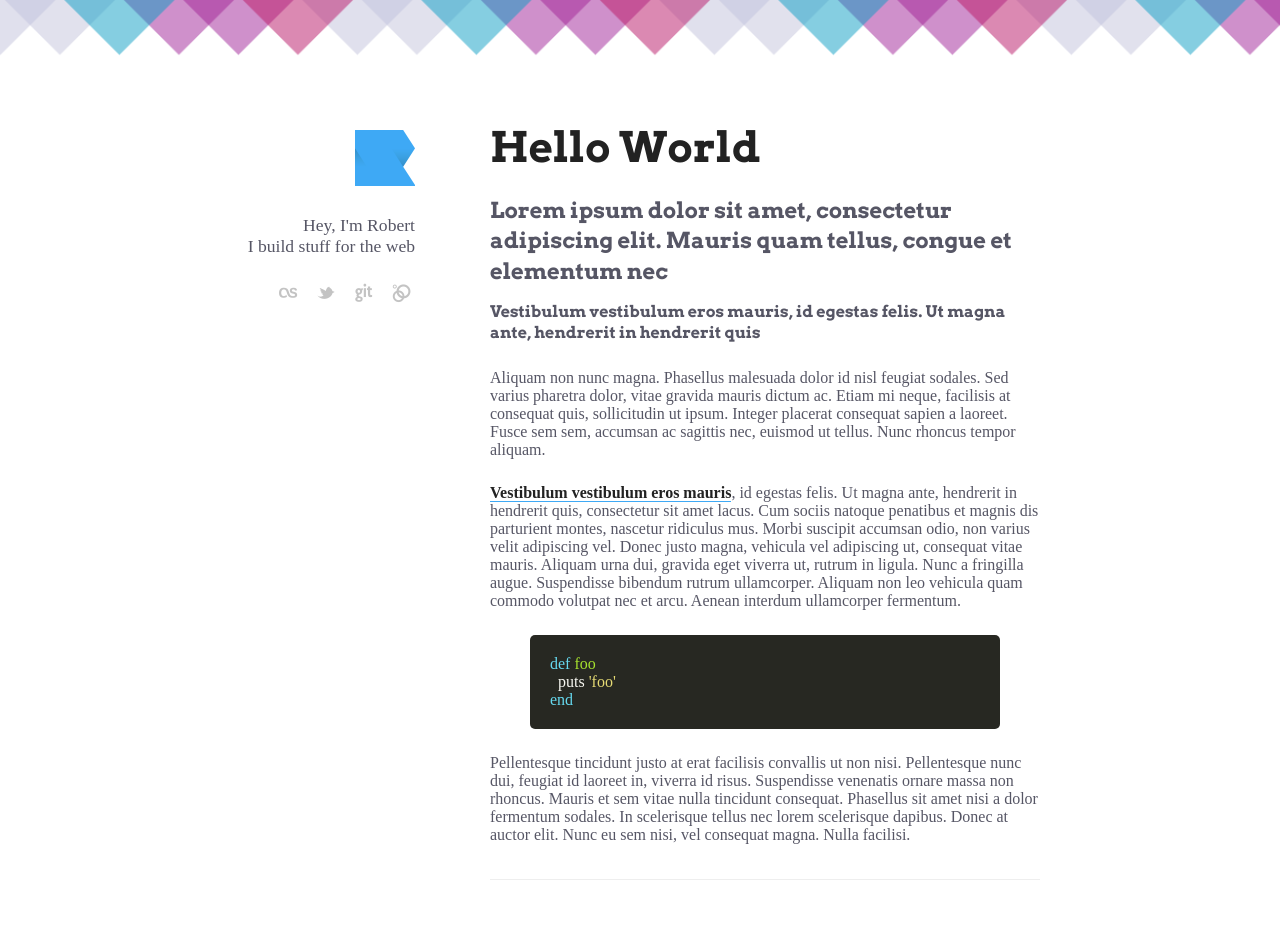
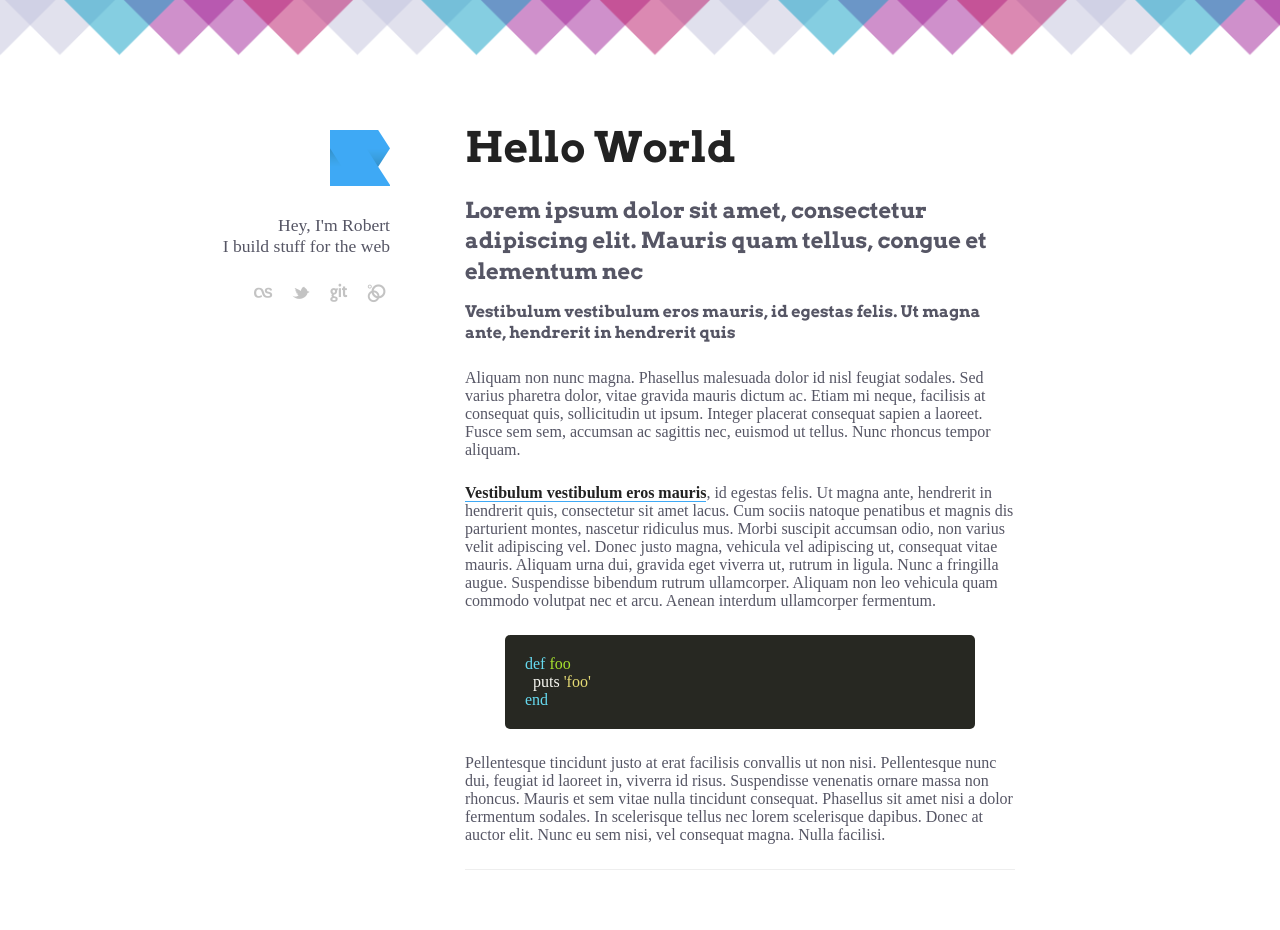
Before and after one commit to studioromeo/studioromeo.github.com, a Jekyll site: the page built from _posts/2012-09-08-hello-world.md, in a window 1280 px wide. Built offline with Jekyll 4.4.1, drawn with Linux system fonts in a browser that asks for light colours.

Commit message:
Reworked css for posh responsive, thanks to @daviddarnes Moves footer to inherit section width

```diff
--- a/_layouts/base.html
+++ b/_layouts/base.html
@@ -8,7 +8,7 @@
 	<meta name="viewport" content="width=device-width, initial-scale=1.0">
 
 	<link href='http://fonts.googleapis.com/css?family=Arvo:700|Open+Sans' rel='stylesheet'>
-	<link href='/css/style.css' rel='stylesheet'>
+	<link href='/css/style.css?v=20120910' rel='stylesheet'>
 	<link rel="icon" type="image/x-icon" href="/favicon.ico">
 </head>
 <body>
@@ -28,7 +28,7 @@
 		{% endif %}
 
 		{{content}}
-	</section>
+
 		<footer>
 			<nav class="clearfix">
 				{% if paginator.next_page %}
@@ -43,6 +43,9 @@
 			</nav>
 		</footer>
 
+	</section>
+
+
 	<script>
 			var _gaq=[['_setAccount','UA-XXXXX-X'],['_trackPageview']];
 			(function(d,t){var g=d.createElement(t),s=d.getElementsByTagName(t)[0];
--- a/css/style.css
+++ b/css/style.css
@@ -26,7 +26,7 @@
 	background-repeat: repeat-x;
 	background-position: 0 -3px;
 	background-size: 357px;
-	width: 800px;
+	max-width: 850px;
 	margin: 0 auto;
 	margin-top: 120px;
 }
@@ -37,6 +37,7 @@
 	margin-top: 10px;
 	float: left;
 	text-align: right;
+	position: fixed;
 }
 
 aside p {
@@ -60,13 +61,12 @@
 }
 
 section {
-	width: 550px;
 	float: left;
+	margin-right: 50px;
+	margin-left: 250px;
 }
 
 footer {
-	width: 550px;
-	float: right;
 	border-top: 1px solid #EEE;
 	padding: 20px 0;
 	margin: 10px 0;
@@ -197,6 +197,7 @@
  	padding: 0 8%;
  	text-align: center;
  	margin-bottom: 20px;
+ 	position: relative;
  }
  body {width: auto; background-size: 178.5px; margin-top: 40px; }
 
@@ -206,12 +207,8 @@
  section {
  	width: 84%;
  	padding: 0 8%;
+ 	margin: 0;
  	float: none;
- }
-
- footer {
- 	width: 84%;
- 	padding: 15px 8%;
  }
 
  h1 {font-size: 22px; margin-bottom: 10px; line-height: 1.4;}
```
Lines whose indentation alone changed are shown as unchanged.
